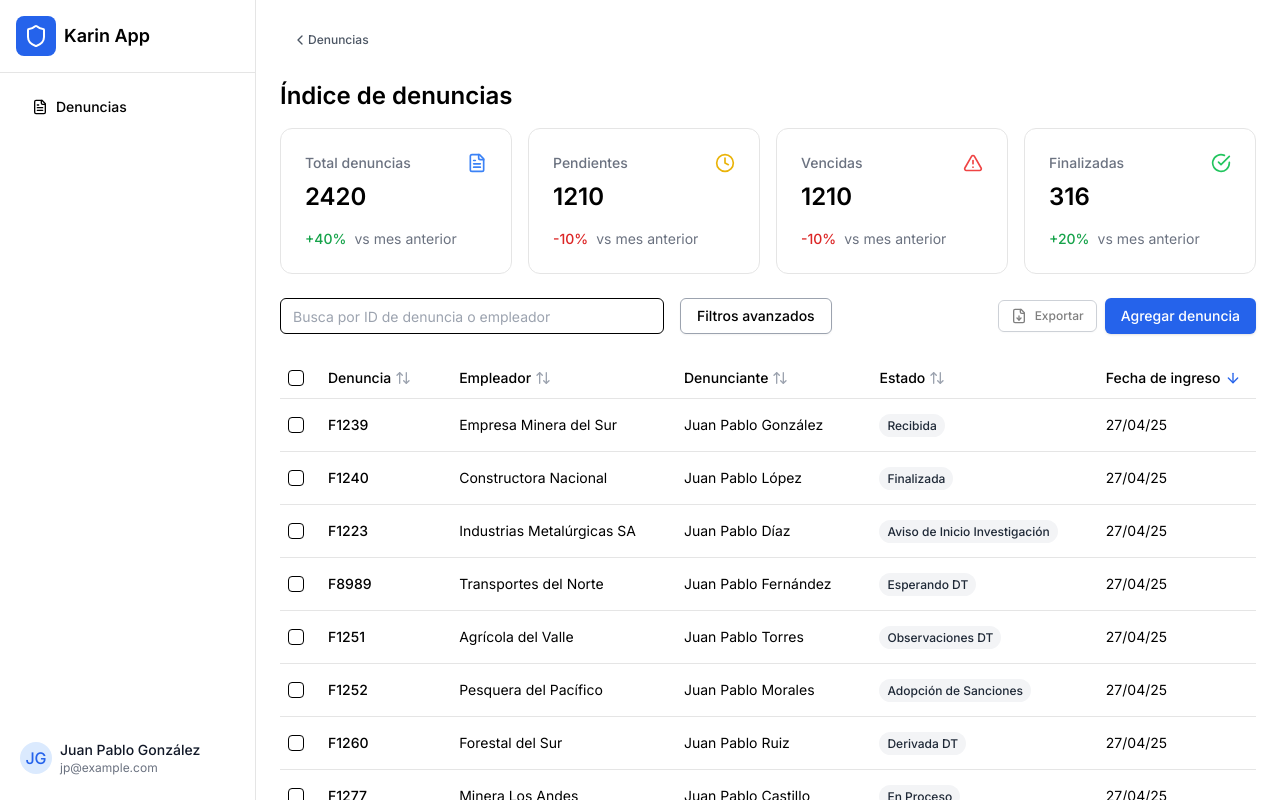
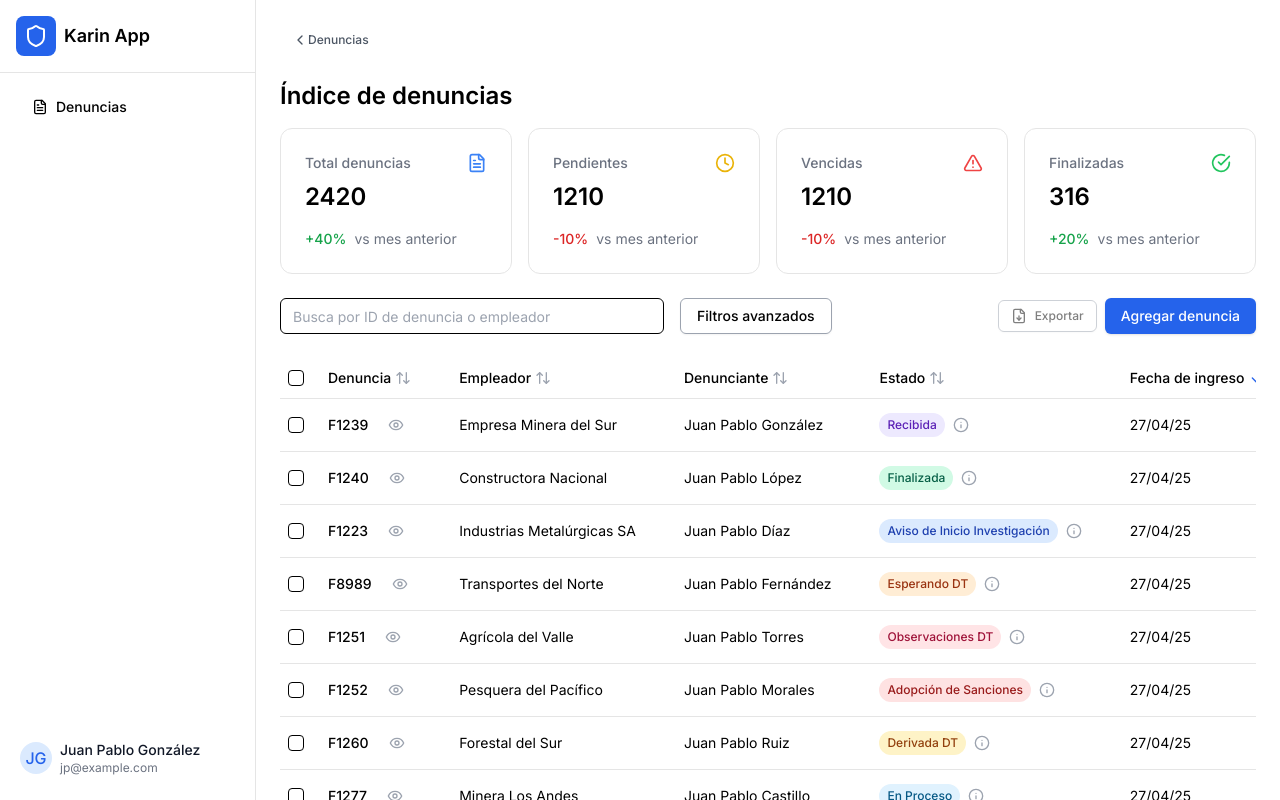
Before and after one commit to Karinapp-startup/karinapp-front, a Next.js app: page / in a window 1280 px wide. Built offline with nearby package versions, Linux system fonts and the light colour scheme.

Commit message:
update style id denuncia

```diff
--- a/src/components/complaints/components/list-compliance/complements/types.ts
+++ b/src/components/complaints/components/list-compliance/complements/types.ts
@@ -17,6 +17,21 @@ export const statusAliases: Record<StatusType, string> = {
   'observaciones_dt': 'Observaciones DT',
   'adopcion_sanciones': 'Adopción de Sanciones',
   'aviso_inicio_investigacion': 'Aviso de Inicio Investigación'
+};
+
+export const statusDescriptions: Record<StatusType, string> = {
+  'recibida': 'La denuncia ha sido recibida y está pendiente de revisión inicial.',
+  'finalizada': 'El proceso de la denuncia ha sido completado y cerrado.',
+  'en_proceso': 'La denuncia está siendo procesada y evaluada.',
+  'derivada_dt': 'La denuncia ha sido derivada a la Dirección del Trabajo.',
+  'esperando_dt': 'En espera de respuesta de la Dirección del Trabajo.',
+  'observaciones_dt': 'La DT ha enviado observaciones que requieren atención.',
+  'adopcion_sanciones': 'En proceso de determinar y aplicar sanciones.',
+  'aviso_inicio_investigacion': 'Se ha notificado el inicio de la investigación.'
+};
+
+export const getStatusDescription = (status: StatusType): string => {
+  return statusDescriptions[status] || 'Estado no definido';
 };
 
 export type SortDirection = 'asc' | 'desc';
--- a/src/components/complaints/components/list-compliance/table/index.tsx
+++ b/src/components/complaints/components/list-compliance/table/index.tsx
@@ -11,8 +11,16 @@ import {
   MoreVertical,
   AlertTriangle,
   Pencil,
+  InfoIcon,
 } from "lucide-react";
-import { ComplaintType, StatusType, SortDirection, SortConfig } from "@/components/complaints/components/list-compliance/complements/types";
+import {
+  ComplaintType,
+  StatusType,
+  SortDirection,
+  SortConfig,
+  statusAliases,
+  getStatusDescription
+} from "@/components/complaints/components/list-compliance/complements/types";
 import { Button } from "@/components/ui/button";
 import { Checkbox } from "@/components/ui/checkbox";
 import {
@@ -38,13 +46,29 @@ import { getDueStatus } from "@/components/complaints/components/list-compliance
 import { Timeline } from "../timeline";
 import { exportToExcel } from "../complements/utils/export";
 import { useState, useMemo } from "react";
-import { statusAliases } from "../complements/types";
+import {
+  Tooltip,
+  TooltipContent,
+  TooltipProvider,
+  TooltipTrigger,
+} from "@/components/ui/tooltip";
 
 interface ComplaintsTableProps {
   complaints: ComplaintType[];
   selectedRows: string[];
   onSelectedRowsChange: (rows: string[]) => void;
 }
+
+const statusColors: Record<StatusType, { bg: string, text: string, hover: string }> = {
+  'recibida': { bg: 'bg-violet-100', text: 'text-violet-800', hover: 'hover:bg-violet-200' },
+  'finalizada': { bg: 'bg-emerald-100', text: 'text-emerald-800', hover: 'hover:bg-emerald-200' },
+  'en_proceso': { bg: 'bg-sky-100', text: 'text-sky-800', hover: 'hover:bg-sky-200' },
+  'derivada_dt': { bg: 'bg-amber-100', text: 'text-amber-800', hover: 'hover:bg-amber-200' },
+  'esperando_dt': { bg: 'bg-orange-100', text: 'text-orange-800', hover: 'hover:bg-orange-200' },
+  'observaciones_dt': { bg: 'bg-rose-100', text: 'text-rose-800', hover: 'hover:bg-rose-200' },
+  'adopcion_sanciones': { bg: 'bg-red-100', text: 'text-red-800', hover: 'hover:bg-red-200' },
+  'aviso_inicio_investigacion': { bg: 'bg-blue-100', text: 'text-blue-800', hover: 'hover:bg-blue-200' }
+};
 
 export function ComplaintsTable({
   complaints: initialComplaints,
@@ -277,12 +301,18 @@ export function ComplaintsTable({
               <TableCell>
                 <HoverCard>
                   <HoverCardTrigger asChild>
+                    <div className="flex items-center gap-1 group cursor-pointer">
                       <Button
                         variant="ghost"
-                      className="font-medium"
+                        className="font-medium relative"
                       >
                         {complaint.id}
+                        <div className="absolute bottom-0 left-0 w-0 h-[2px] bg-blue-500 transition-all duration-300
+                          group-hover:w-full" />
                       </Button>
+                      <Eye className="h-4 w-4 text-gray-400 transition-all duration-200
+                        group-hover:text-blue-500" />
+                    </div>
                   </HoverCardTrigger>
                   <HoverCardContent
                     className="w-96 bg-white border shadow-lg backdrop-blur-lg"
@@ -343,12 +373,42 @@ export function ComplaintsTable({
               <TableCell className="text-left px-6">{complaint.companyName}</TableCell>
               <TableCell className="text-left px-6">{complaint.victimName}</TableCell>
               <TableCell className="text-left px-6">
+                <div className="flex items-center gap-2 group">
                   <span
-                  className={`px-2 py-1 rounded-full text-xs font-medium ${statusConfig[complaint.status as StatusType]?.color || 'bg-gray-100 text-gray-800'
+                    className={`px-2 py-1 rounded-full text-xs font-medium ${statusColors[complaint.status as StatusType]?.bg || 'bg-gray-100'
+                      } ${statusColors[complaint.status as StatusType]?.text || 'text-gray-800'
+                      } ${statusColors[complaint.status as StatusType]?.hover || 'hover:bg-gray-200'
                       }`}
                   >
                     {statusAliases[complaint.status as StatusType] || complaint.status}
                   </span>
+                  <TooltipProvider>
+                    <Tooltip>
+                      <TooltipTrigger asChild>
+                        <div className="flex items-center cursor-help">
+                          <InfoIcon className="h-4 w-4 text-gray-400 transition-all duration-200
+                            group-hover:text-gray-600 group-hover:scale-110
+                            animate-pulse-subtle" />
+                          <div className="h-[2px] w-0 bg-gray-400 transition-all duration-200
+                            group-hover:w-full group-hover:bg-gray-600" />
+                        </div>
+                      </TooltipTrigger>
+                      <TooltipContent
+                        className="bg-white p-3 shadow-lg border rounded-lg max-w-xs"
+                        sideOffset={5}
+                      >
+                        <div className="space-y-2">
+                          <p className="font-medium text-sm">
+                            {statusAliases[complaint.status as StatusType]}
+                          </p>
+                          <p className="text-xs text-gray-600">
+                            {getStatusDescription(complaint.status as StatusType)}
+                          </p>
+                        </div>
+                      </TooltipContent>
+                    </Tooltip>
+                  </TooltipProvider>
+                </div>
               </TableCell>
               <TableCell className="text-left px-6">
                 {formatDate(complaint.entryDate)}
--- a/src/components/complaints/components/list-compliance/timeline/index.tsx
+++ b/src/components/complaints/components/list-compliance/timeline/index.tsx
@@ -1,37 +1,48 @@
 "use client";
 
-import { Activity } from "@/components/complaints/components/list-compliance/complements/types";
-import { ScrollArea } from "@/components/ui/scroll-area";
-import { format } from "date-fns";
+import { format, parseISO } from "date-fns";
 import { es } from "date-fns/locale";
+
+interface Activity {
+  date: string;
+  time: string;
+  description: string;
+}
 
 interface TimelineProps {
   activities: Activity[];
 }
 
 export function Timeline({ activities }: TimelineProps) {
+  const formatDateTime = (date: string, time: string) => {
+    try {
+      // Asumiendo que date viene en formato "DD/MM/YY" y time en "HH:mm"
+      const [day, month, year] = date.split('/').map(Number);
+      const [hours, minutes] = time.split(':').map(Number);
+
+      const dateObj = new Date(2000 + year, month - 1, day, hours, minutes);
+      return format(dateObj, "dd MMM yyyy HH:mm", { locale: es });
+    } catch (error) {
+      console.error('Error formatting date:', error);
+      return `${date} ${time}`;
+    }
+  };
+
   return (
-    <ScrollArea className="h-[200px] w-full pr-4">
-      <div className="space-y-4">
-        {activities.map((activity) => (
-          <div key={activity.id} className="flex gap-3">
-            <div className="relative flex items-center">
-              <div className="h-2 w-2 rounded-full bg-blue-500" />
-              <div className="absolute h-full w-px bg-gray-200 top-3 left-1" />
-            </div>
-            <div className="flex-1 space-y-1">
-              <div className="flex items-center justify-between text-sm">
-                <p className="font-medium text-gray-900">{activity.action}</p>
-                <time className="text-gray-500">
-                  {format(activity.date, "dd MMM yyyy HH:mm", { locale: es })}
-                </time>
-              </div>
-              <p className="text-sm text-gray-600">{activity.details}</p>
-              <p className="text-xs text-gray-500">Por: {activity.user}</p>
-            </div>
+    <div className="space-y-4">
+      {activities.map((activity, index) => (
+        <div key={index} className="relative pb-4 last:pb-0">
+          <div className="flex items-center gap-2 mb-1">
+            <div className="w-2 h-2 rounded-full bg-blue-600" />
+            <time className="text-sm text-gray-500">
+              {formatDateTime(activity.date, activity.time)}
+            </time>
           </div>
-        ))}
-      </div>
-    </ScrollArea>
+          <p className="text-sm text-gray-600 ml-4">
+            {activity.description}
+          </p>
+        </div>
+      ))}
+    </div>
   );
 }
```
Lines whose indentation alone changed are shown as unchanged.
